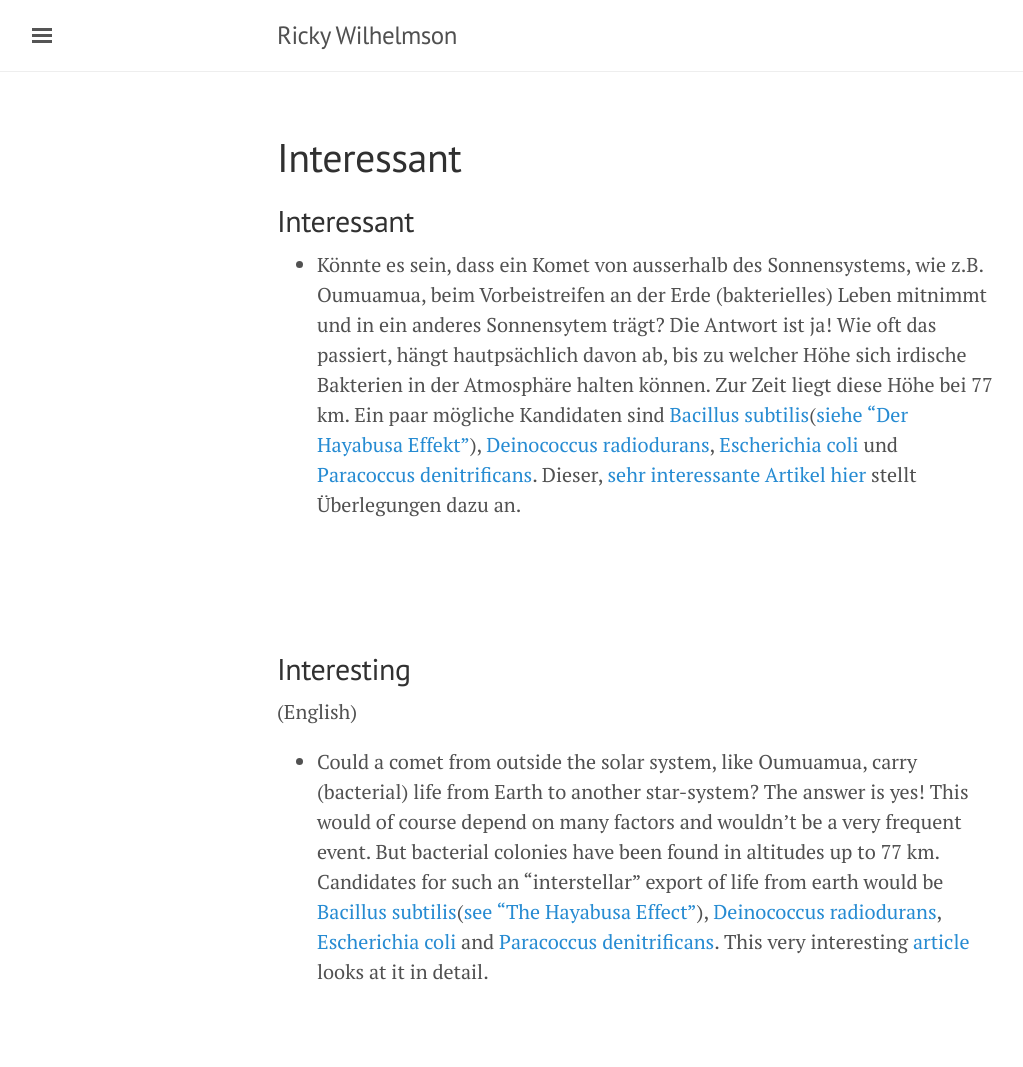
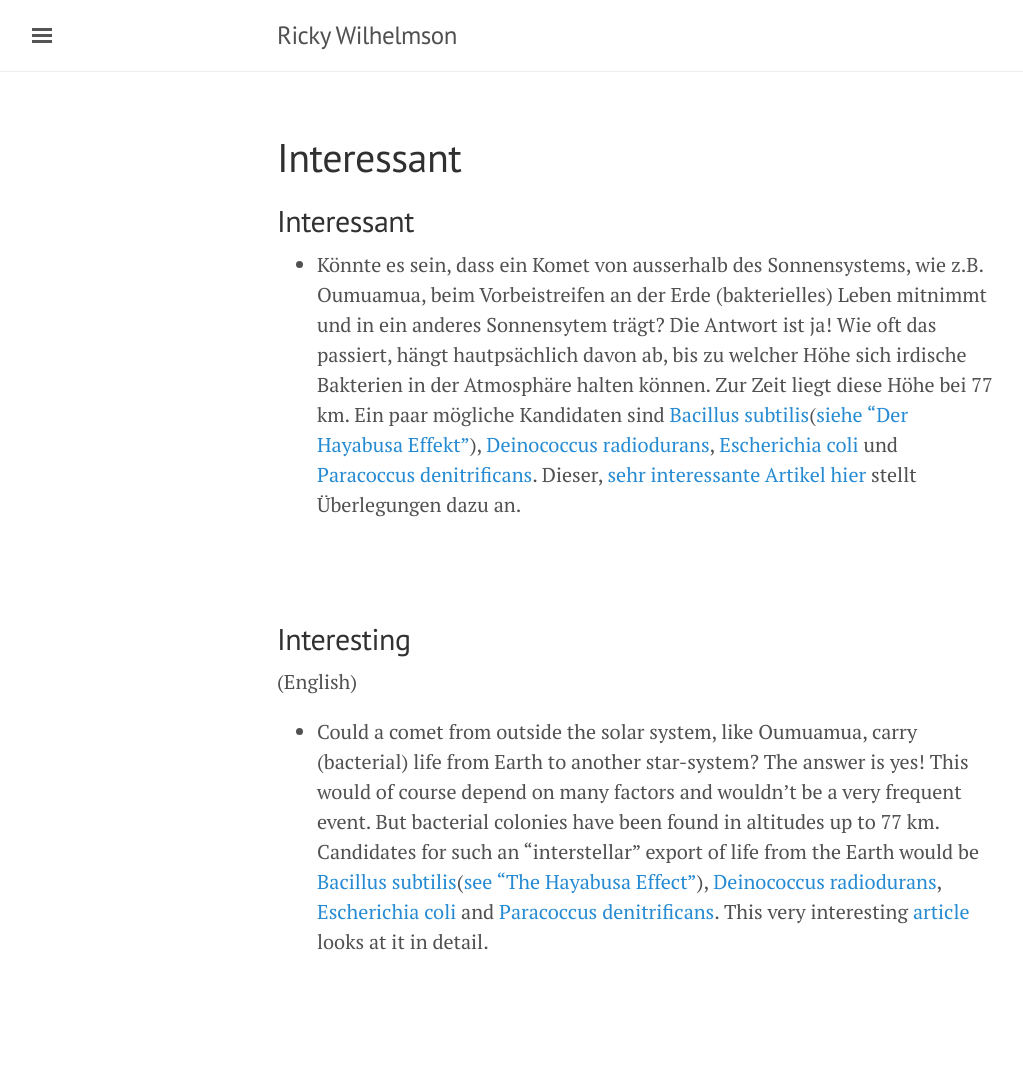
Before and after one commit to SOSTaler/sostaler.github.io, a Jekyll site: the page built from interessant.md, in a window 1280 px wide. Shown: the whole page, without its empty margins (3-1026 px from the left). Built offline with Jekyll 4.4.1, drawn with Linux system fonts in a browser that asks for light colours; comment, search, counter and statistics services are not loaded; after the commit the page ends 1037 px from its top, so only the background shows below that.

Commit message:
Update interessant.md

```diff
--- a/interessant.md
+++ b/interessant.md
@@ -10,8 +10,9 @@ title: 'Interessant'
 
 <br>
 <br>
-<br>
+
+
 ## Interesting
 
 <span id="english">(English)</span>
-* Could a comet from outside the solar system, like Oumuamua, carry (bacterial) life from Earth to another star-system? The answer is yes! This would of course depend on many factors and wouldn't be a very frequent event. But bacterial colonies have been found in altitudes up to 77 km. Candidates for such an "interstellar" export of life from earth would be [Bacillus subtilis](https://en.wikipedia.org/wiki/Bacillus_subtilis)([see "The Hayabusa Effect"](/TheHayabusaEffect/)), [Deinococcus radiodurans](https://en.wikipedia.org/wiki/Deinococcus_radiodurans), [Escherichia coli](https://en.wikipedia.org/wiki/Escherichia_coli) and [Paracoccus denitrificans](https://en.wikipedia.org/wiki/Paracoccus_denitrificans). This very interesting [article](https://doi.org/10.1017/S1473550419000314) looks at it in detail.
+* Could a comet from outside the solar system, like Oumuamua, carry (bacterial) life from Earth to another star-system? The answer is yes! This would of course depend on many factors and wouldn't be a very frequent event. But bacterial colonies have been found in altitudes up to 77 km. Candidates for such an "interstellar" export of life from the Earth would be [Bacillus subtilis](https://en.wikipedia.org/wiki/Bacillus_subtilis)([see "The Hayabusa Effect"](/TheHayabusaEffect/)), [Deinococcus radiodurans](https://en.wikipedia.org/wiki/Deinococcus_radiodurans), [Escherichia coli](https://en.wikipedia.org/wiki/Escherichia_coli) and [Paracoccus denitrificans](https://en.wikipedia.org/wiki/Paracoccus_denitrificans). This very interesting [article](https://doi.org/10.1017/S1473550419000314) looks at it in detail.
```
